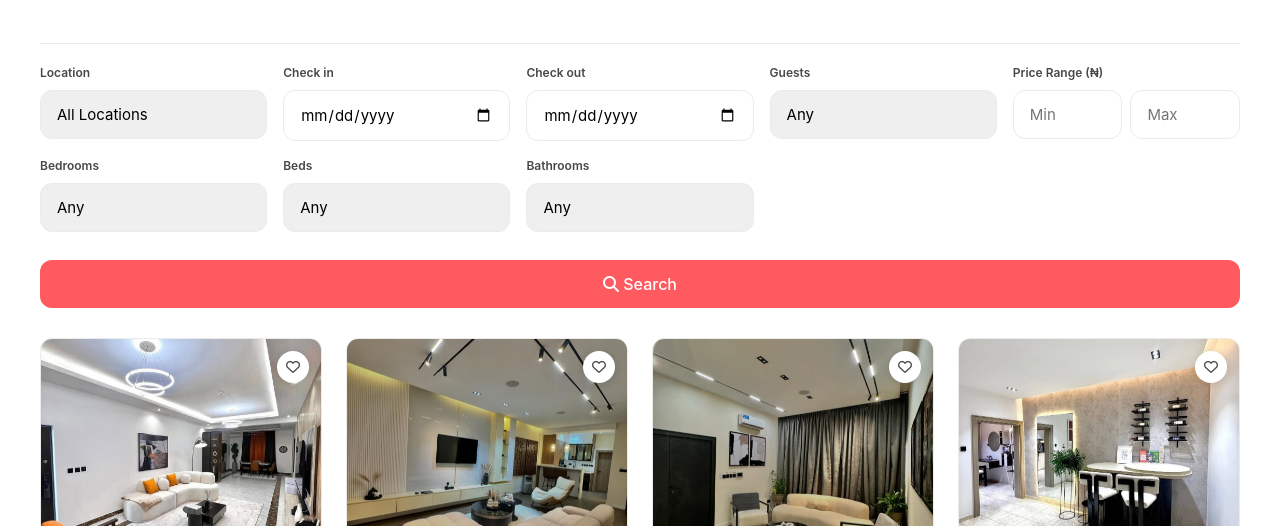
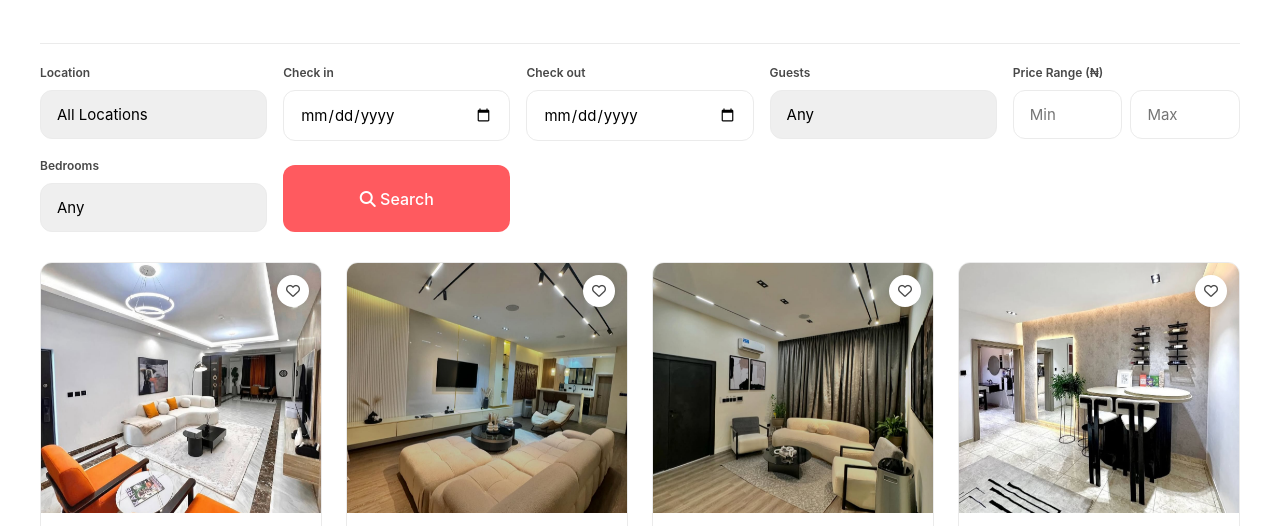
Before and after one commit to Gigx267/Pegasus-Housing-, a plain HTML site: page shortlets.html in a window 1280 px wide. Shown: the part 205-731 px from the top of the page. Drawn offline with Linux system fonts and the light colour scheme.

Commit message:
Update shortlets.html

```diff
--- a/shortlets.html
+++ b/shortlets.html
@@ -1093,26 +1093,7 @@
                     </select>
                 </div>
 
-                <div class="filter-group">
-                    <label class="filter-label">Beds</label>
-                    <select class="filter-select" id="beds-filter">
-                        <option value="all">Any</option>
-                        <option value="1">1 Bed</option>
-                        <option value="2">2 Beds</option>
-                        <option value="3">3+ Beds</option>
-                    </select>
-                </div>
-
-                <div class="filter-group">
-                    <label class="filter-label">Bathrooms</label>
-                    <select class="filter-select" id="bathrooms-filter">
-                        <option value="all">Any</option>
-                        <option value="1">1 Bathroom</option>
-                        <option value="2">2 Bathrooms</option>
-                        <option value="3">3+ Bathrooms</option>
-                    </select>
-                </div>
-            </div>
+
 
             <button class="filter-button" id="apply-filters">
                 <i class="fas fa-search"></i> Search
```
